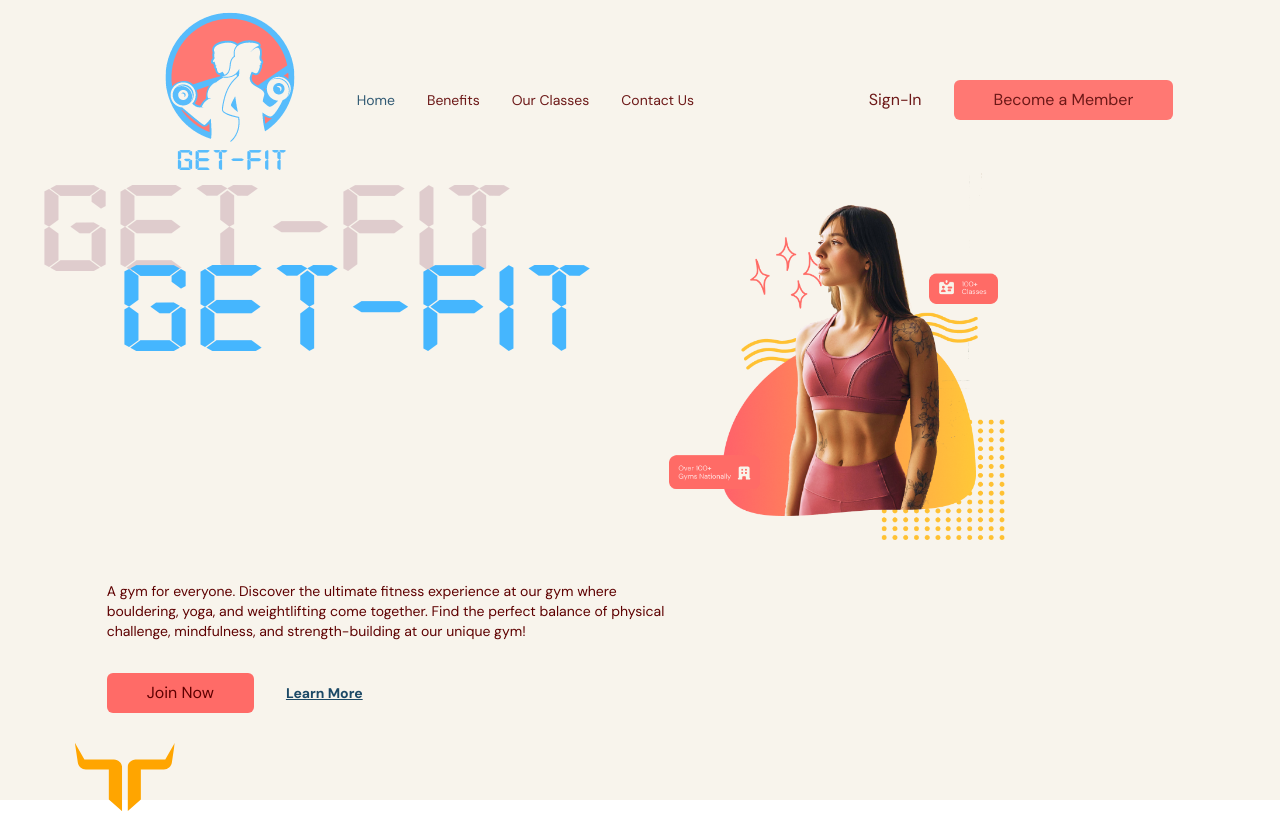
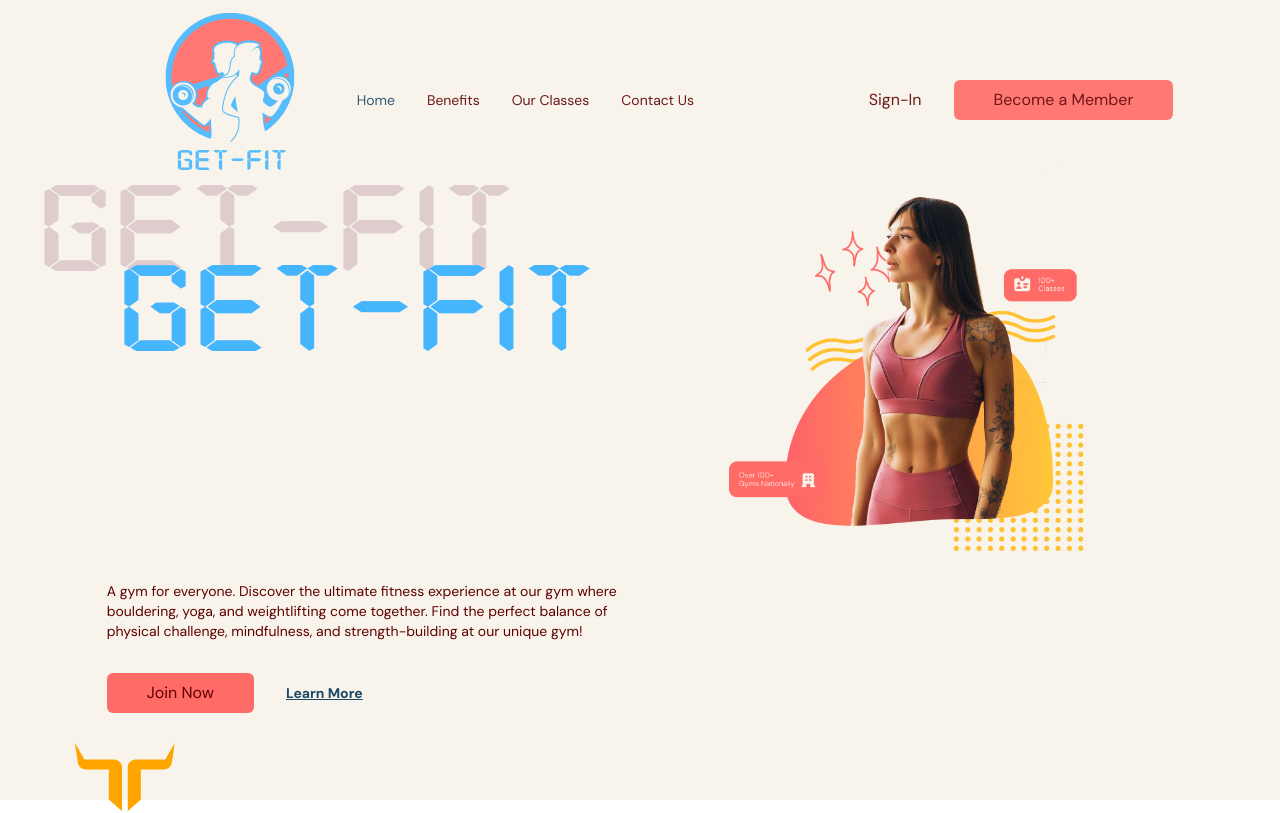
Before and after one commit to justinklam/getFit, a React (Vite) app: page / in a window 1280 px wide. Shown: the top 813 px of the page. Built offline with nearby package versions, Linux system fonts and the light colour scheme.

Commit message:
add base styling for image

```diff
--- a/src/scenes/home/index.tsx
+++ b/src/scenes/home/index.tsx
@@ -57,7 +57,7 @@
         </div>
 
         {/* Image */}
-        <div>
+        <div className="flex basis-3/5 justify-center md:z-10">
           <img
             className="h-1/3 w-2/3"
             src={HomePageGraphic}
```
